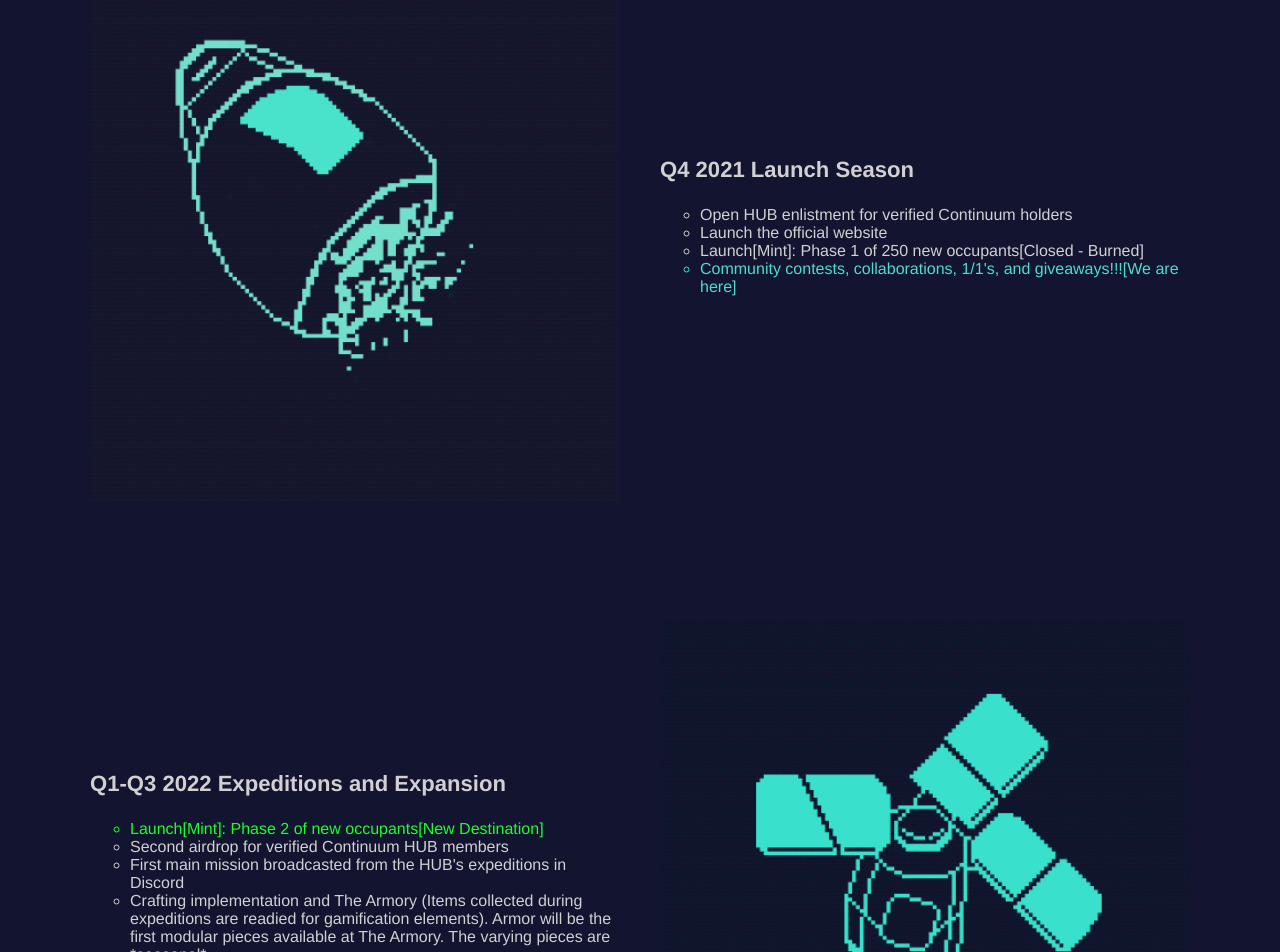
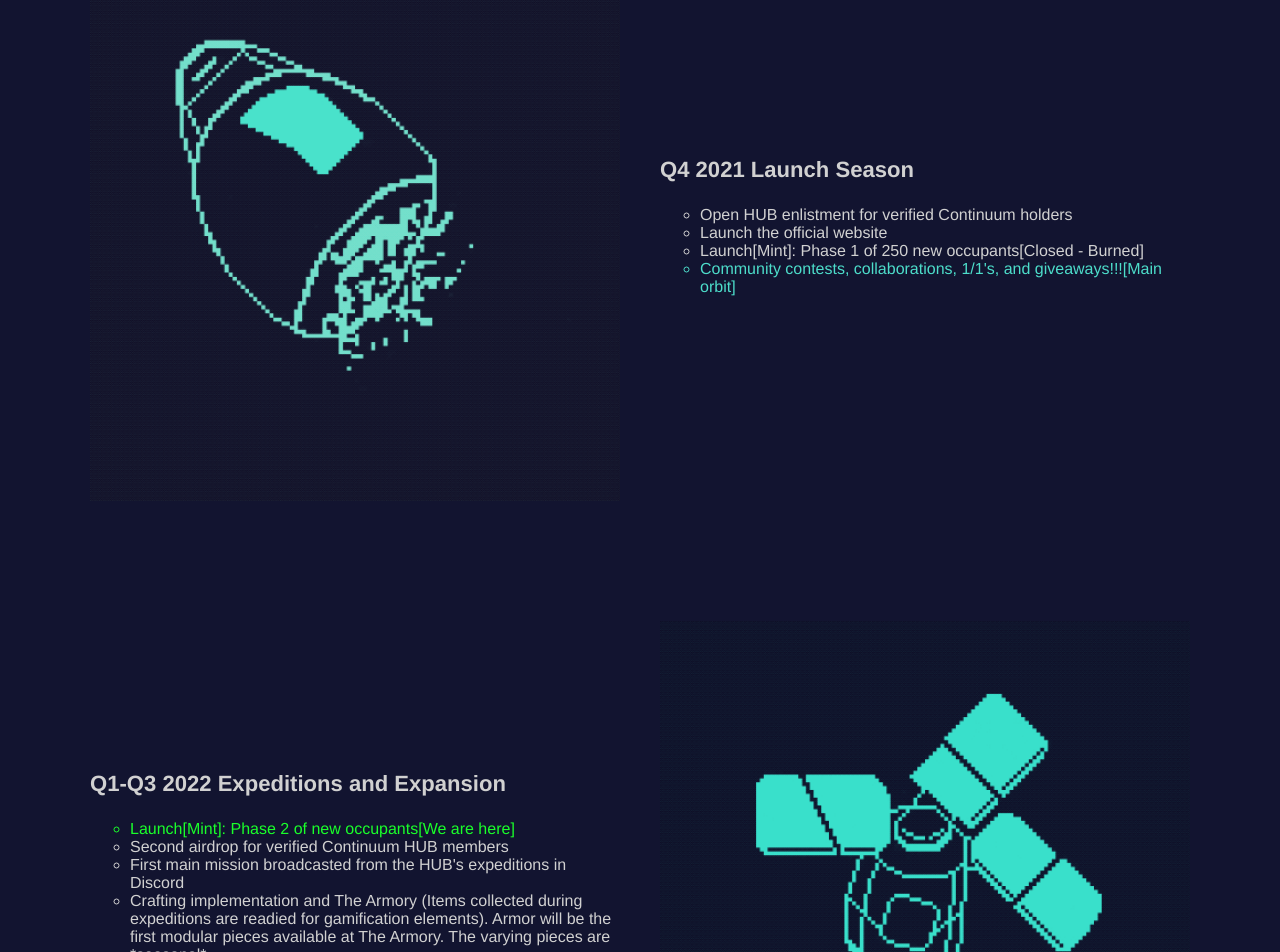
Before and after one commit to Temperedfire/continuum, a Jekyll site: the page built from index.html, in a window 1280 px wide and 1400 px high, scrolled down 3249 px. Shown: the top 952 px of the window. Built offline with Jekyll 4.4.1, drawn with Linux system fonts in a browser that asks for light colours.

Commit message:
Update index.html

```diff
--- a/index.html
+++ b/index.html
@@ -65,7 +65,7 @@ description: A curated pocket of sci-fi NFTs stationed on a space habitat.
 	<li>Open HUB enlistment for verified Continuum holders</li>
 	<li>Launch the official website</li>
 	<li>Launch[Mint]: Phase 1 of 250 new occupants[Closed - Burned]</li>
-	<li style="color:#4dddca;">Community contests, collaborations, 1/1's, and giveaways!!![We are here]</li>
+	<li style="color:#4dddca;">Community contests, collaborations, 1/1's, and giveaways!!![Main orbit]</li>
 				</ul></p>
 			</div>
 			<div class="image">
@@ -81,7 +81,7 @@ description: A curated pocket of sci-fi NFTs stationed on a space habitat.
 	<strong>Q1-Q3 2022 Expeditions and Expansion<br></strong>
 <ul style="list-style-type:circle;">
 
-	<li style="color:#1aff2a;">Launch[Mint]: Phase 2 of new occupants[New Destination]</li>
+	<li style="color:#1aff2a;">Launch[Mint]: Phase 2 of new occupants[We are here]</li>
 	<li>Second airdrop for verified Continuum HUB members</li>
 	<li>First main mission broadcasted from the HUB's expeditions in Discord</li>
 	<li>Crafting implementation and The Armory (Items collected during expeditions are readied for gamification elements). Armor will be the first modular pieces available at The Armory. The varying pieces are *seasonal*.</li>
```
